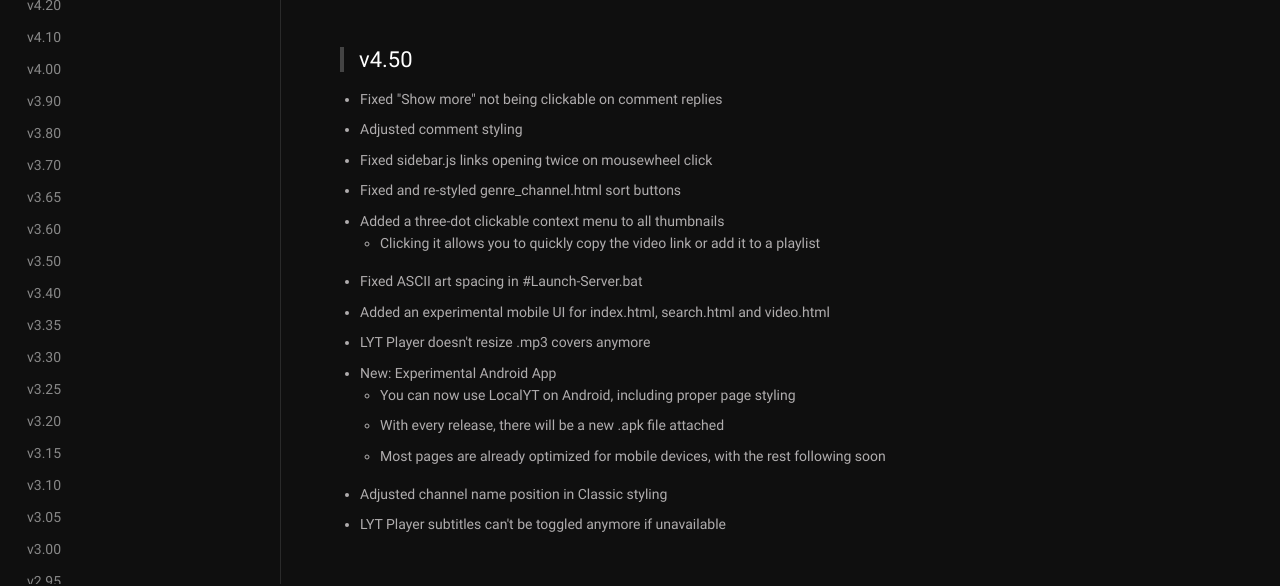
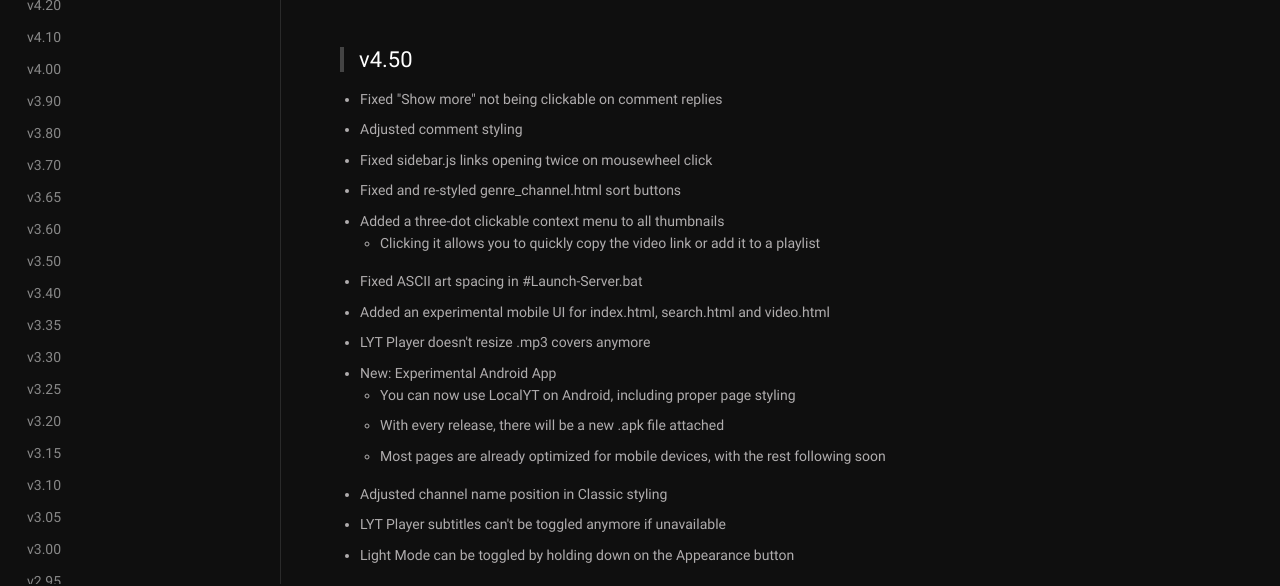
Before and after one commit to pbz134/LocalYT, a website: page public/changelog.html in a window 1280 px wide. Shown: the part 216-802 px from the top of the page. Drawn offline with Linux system fonts and the light colour scheme; no server answers; files whose address does not match are found by name.

Commit message:
Add another way to toggle Light Mode

```diff
--- a/public/changelog.html
+++ b/public/changelog.html
@@ -243,6 +243,7 @@
                     </li>
                     <li>Adjusted channel name position in Classic styling</li>
                     <li>LYT Player subtitles can't be toggled anymore if unavailable</li>
+                    <li>Light Mode can be toggled by holding down on the Appearance button</li>
                 </ul>
             </section>
 
```
